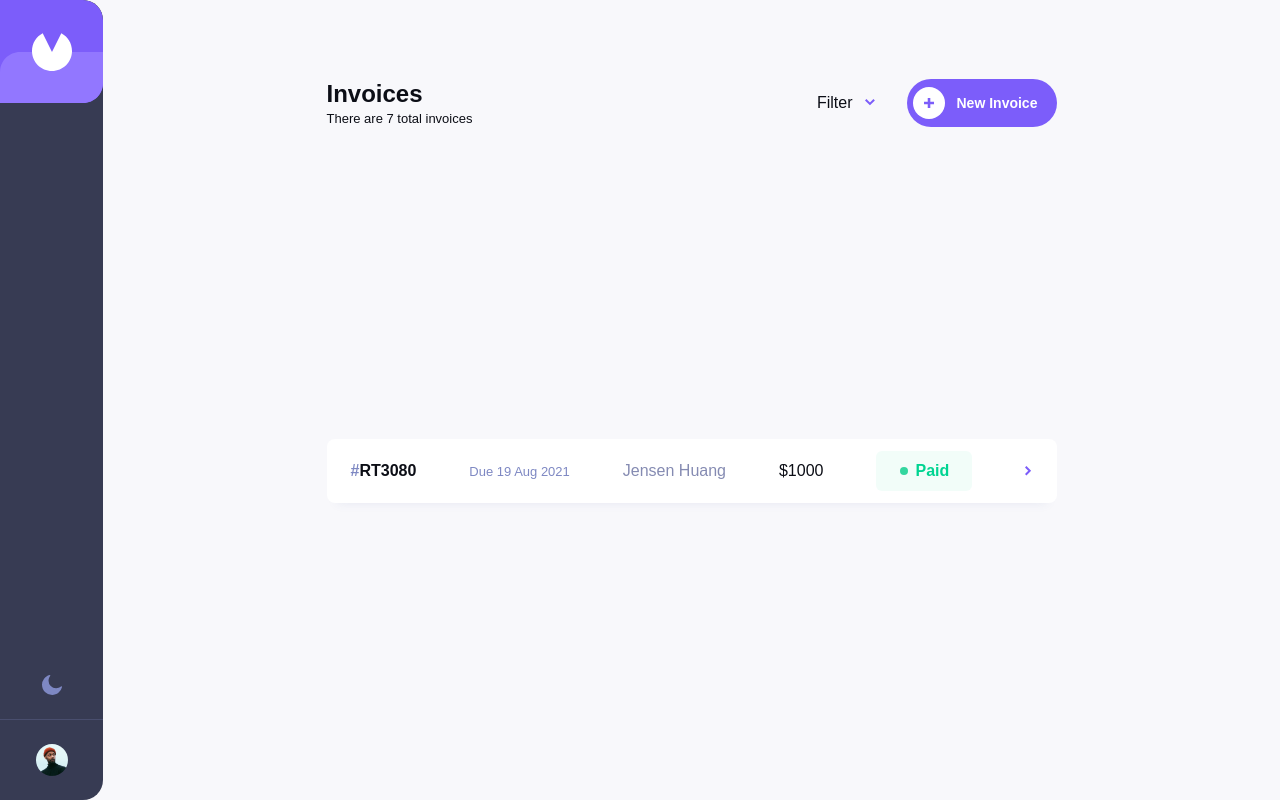
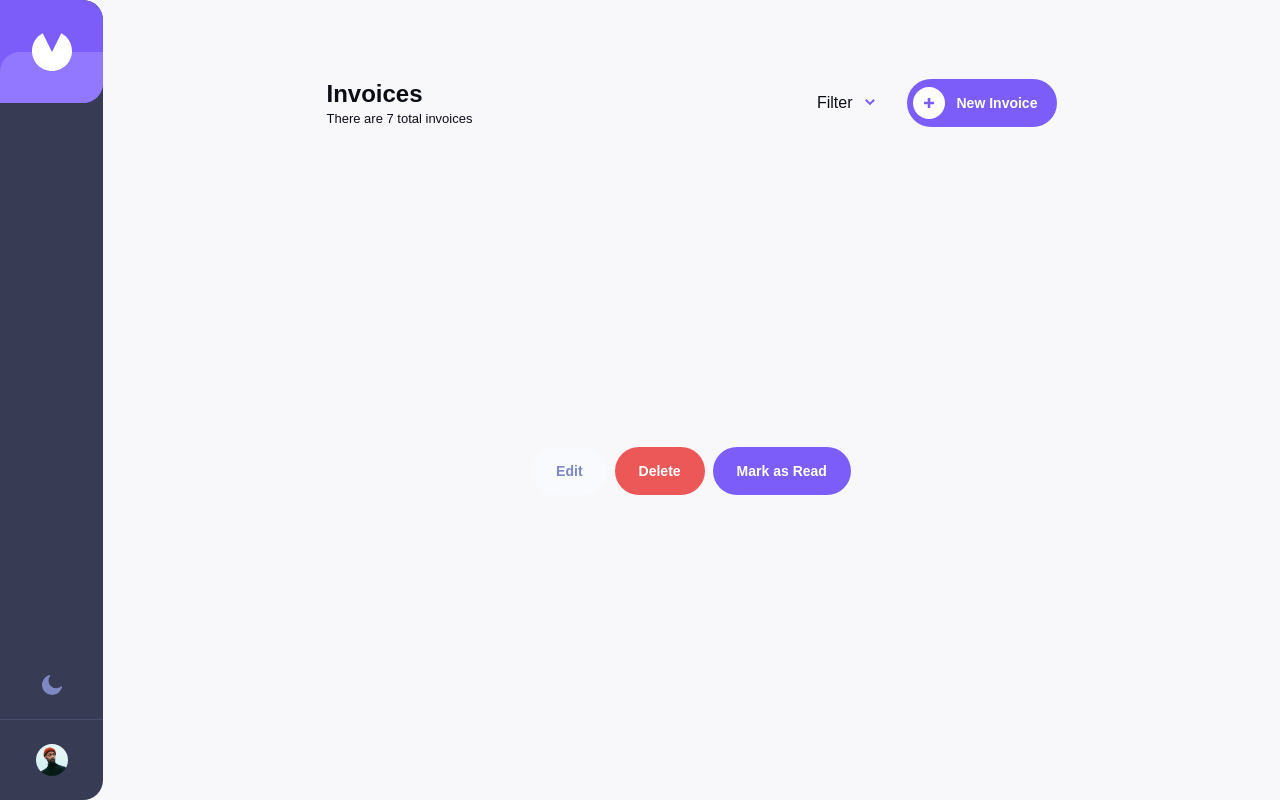
Before and after one commit to Bluey-ships-it/invoice_app, a React (Vite) app: page / in a window 1280 px wide. Built offline with nearby package versions, Linux system fonts and the light colour scheme.

Commit message:
feat: add view invoice action buttons

```diff
--- a/src/components/Invoices.tsx
+++ b/src/components/Invoices.tsx
@@ -1,12 +1,13 @@
 //import InvoicesEmptyState from "./InvoicesEmptyState";
 
 //import InvoiceCard from "./InvoiceCard";
-import InvoiceCardMd from "./InvoiceCardMd";
+//import InvoiceCardMd from "./InvoiceCardMd";
+import ActionBtns from "./ViewInvoiceDetail/ActionBtns";
 
 export default function Invoices() {
 	return (
 		<section className="flex justify-center items-center min-h-[70dvh]">
-			<InvoiceCardMd />
+			<ActionBtns/>
 		</section>
 	);
 }
--- /dev/null
+++ b/src/components/PillButton.tsx
@@ -0,0 +1,45 @@
+import React from "react";
+
+type PillButtonVariant = "default" | "danger" | "primary";
+
+interface PillButtonProps {
+	label: string;
+	onClick?: () => void;
+	variant?: PillButtonVariant;
+	disabled?: boolean;
+	className?: string;
+}
+
+const variantStyles: Record<PillButtonVariant, string> = {
+	default:
+		"bg-semi-transparent text-muted-blue hover:bg-semi-transparent-hover",
+	danger: "bg-danger text-white hover:bg-danger-hover",
+	primary: "bg-primary text-white hover:bg-primary-hover",
+};
+
+const PillButton: React.FC<PillButtonProps> = ({
+	label,
+	onClick,
+	variant = "default",
+	disabled = false,
+	className = "",
+}) => {
+	return (
+		<button
+			onClick={onClick}
+			disabled={disabled}
+			className={`
+        h-12 px-6 rounded-3xl text-sm cursor-pointer
+        transition-all duration-300
+ active:scale-95
+        disabled:opacity-50 disabled:cursor-not-allowed font-bold ease-in
+        ${variantStyles[variant]}
+        ${className}
+      `}
+		>
+			{label}
+		</button>
+	);
+};
+
+export default PillButton;
--- /dev/null
+++ b/src/components/ViewInvoiceDetail/ActionBtns.tsx
@@ -0,0 +1,11 @@
+import PillButton from "../PillButton";
+
+export default function ActionBtns() {
+  return (
+    <div className="flex gap-2">
+      <PillButton label="Edit"/>
+      <PillButton label="Delete" variant="danger"/>
+      <PillButton label="Mark as Read" variant="primary"/>
+    </div>
+  )
+}
--- a/src/global.css
+++ b/src/global.css
@@ -11,6 +11,8 @@
   --color-danger-hover: #ff9797;
   --color-muted: #dfe3fa;
   --color-muted-blue: #7e88c3;
+  --color-semi-transparent: #F9FAFE;
+  --color-semi-transparent-hover: #DFE3FA;
 
   /* Surfaces */
   --color-surface: #f8f8fb;
```
